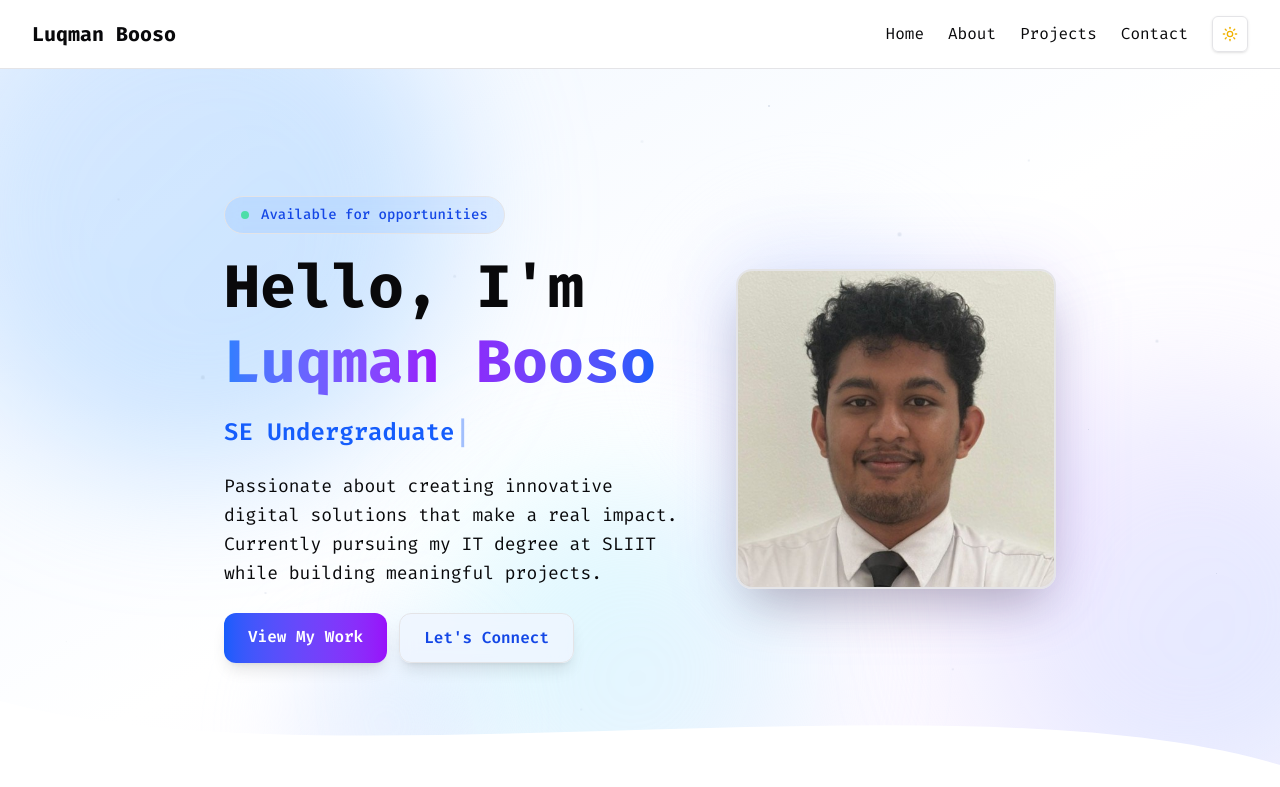
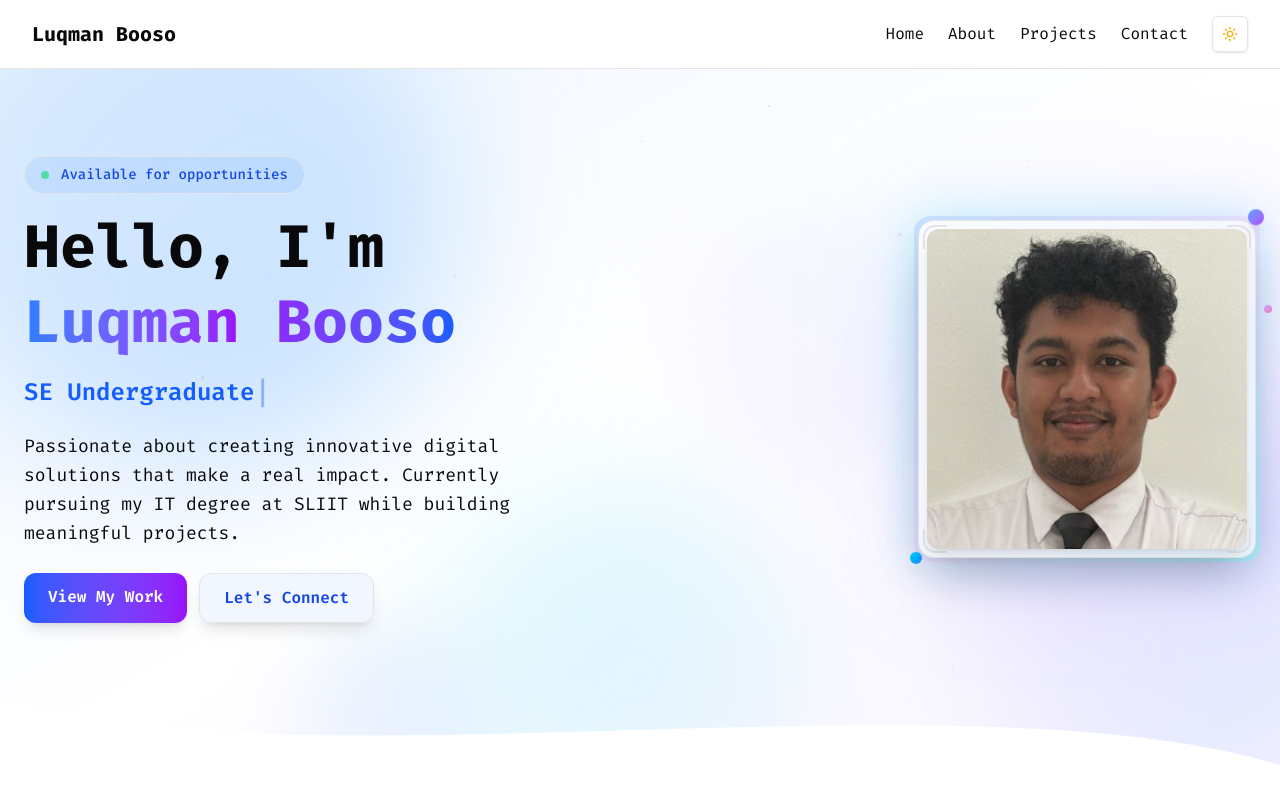
Before and after one commit to luqmanbooso/next-portfolio, a Next.js app: page / in a window 1280 px wide. Shown: the top 787 px of the page. Built offline with nearby package versions, Linux system fonts and the light colour scheme.

Commit message:
Add typewriter-effect dependency and enhance HeroSection component visuals

```diff
--- a/package.json
+++ b/package.json
@@ -36,6 +36,7 @@
     "swiper": "^11.2.10",
     "tailwind-merge": "^3.3.1",
     "tailwindcss-animate": "^1.0.7",
+    "typewriter-effect": "^2.22.0",
     "zod": "^4.1.4"
   },
   "devDependencies": {
--- a/src/components/sections/HeroSection.tsx
+++ b/src/components/sections/HeroSection.tsx
@@ -5,7 +5,7 @@ import Typewriter from "typewriter-effect"
 
 export default function HeroSection() {
   return (
-    <section className="relative w-full min-h-[90vh] flex items-center justify-center overflow-hidden bg-background">
+    <section className="relative w-full min-h-[90vh]  overflow-hidden bg-background">
 
       {/* Enhanced animated background */}
       <div className="absolute inset-0 overflow-hidden">
@@ -68,7 +68,7 @@ export default function HeroSection() {
       <div className="relative z-10 flex flex-col lg:flex-row items-center justify-between px-6 py-12 max-w-7xl mx-auto min-h-[80vh]">
 
         {/* Content Section */}
-        <div className="lg:w-[55%] text-center lg:text-left order-2 lg:order-1">
+        <div className="lg:w-[55%] lg:text-left order-2 lg:order-1">
 
           {/* Greeting Badge */}
           <div className="inline-flex items-center px-4 py-2 bg-blue-500/10 dark:bg-blue-600/20 backdrop-blur-sm border border-blue-300/30 dark:border-blue-500/30 rounded-full mb-4 text-blue-700 dark:text-blue-300">
@@ -87,7 +87,7 @@ export default function HeroSection() {
 
           {/* Typewriter Effect */}
           <div className="mb-6">
-            <div className="text-lg md:text-xl lg:text-2xl font-semibold text-blue-600 dark:text-blue-400 min-h-[2rem] flex items-center justify-center lg:justify-start">
+            <div className="text-lg md:text-xl lg:text-2xl font-semibold text-blue-600 dark:text-blue-400 min-h-[2rem] flex items-center lg:justify-start">
               <Typewriter
                 options={{
                   strings: [
@@ -106,7 +106,7 @@ export default function HeroSection() {
           </div>
 
           {/* Description */}
-          <div className="text-muted-foreground mb-6 max-w-lg mx-auto lg:mx-0">
+          <div className="text-muted-foreground mb-6 max-w-lg lg:mx-0">
             <p className="text-base lg:text-lg leading-relaxed">
               Passionate about creating innovative digital solutions that make a real impact.
               Currently pursuing my IT degree at SLIIT while building meaningful projects.
@@ -114,7 +114,7 @@ export default function HeroSection() {
           </div>
 
           {/* Action Buttons */}
-          <div className="flex flex-col sm:flex-row gap-3 justify-center lg:justify-start">
+          <div className="flex flex-col sm:flex-row gap-3 lg:justify-start">
             <a
               href="#projects"
               className="px-6 py-3 bg-gradient-to-r from-blue-600 to-purple-600 text-white font-semibold rounded-xl hover:from-blue-700 hover:to-purple-700 transition-colors duration-200 shadow-lg text-sm lg:text-base"
@@ -133,17 +133,38 @@ export default function HeroSection() {
 
         {/* Image Section */}
         <div className="lg:w-[40%] flex justify-center lg:justify-end order-1 lg:order-2 mb-8 lg:mb-0">
-          <div className="relative">
-            {/* Animated glow behind image */}
-            <div className="absolute inset-0 bg-gradient-to-br from-blue-500/30 to-purple-500/30 dark:from-blue-400/20 dark:to-purple-400/20 rounded-2xl blur-2xl animate-pulse"></div>
+          <div className="relative group">
+            {/* Multiple glow layers */}
+            <div className="absolute -inset-4 bg-gradient-to-br from-blue-500/20 to-purple-500/20 dark:from-blue-400/15 dark:to-purple-400/15 rounded-3xl blur-3xl animate-pulse group-hover:from-blue-500/30 group-hover:to-purple-500/30 transition-all duration-700"></div>
+            <div className="absolute -inset-2 bg-gradient-to-br from-cyan-400/30 to-blue-500/30 dark:from-cyan-400/20 dark:to-blue-500/20 rounded-2xl blur-xl animate-pulse delay-500 group-hover:from-cyan-400/40 group-hover:to-blue-500/40 transition-all duration-700"></div>
+
+            {/* Decorative frame */}
+            <div className="absolute -inset-1 bg-gradient-to-br from-blue-200/80 via-purple-200/60 to-cyan-200/80 dark:from-blue-600/40 dark:via-purple-600/30 dark:to-cyan-600/40 rounded-2xl p-[2px]">
+              <div className="w-full h-full bg-background/80 backdrop-blur-sm rounded-2xl"></div>
+            </div>
+
+            {/* Main image container */}
+            <div className="relative bg-gradient-to-br from-white/90 to-blue-50/90 dark:from-slate-800/90 dark:to-slate-900/90 backdrop-blur-sm rounded-2xl p-2 shadow-2xl border border-white/50 dark:border-slate-600/50">
               <Image
                 src="/cv.jpg"
                 alt="Luqman Booso"
                 width={350}
                 height={350}
-              className="relative z-10 w-64 h-64 md:w-72 md:h-72 lg:w-80 lg:h-80 object-cover rounded-2xl border-2 border-blue-200/50 dark:border-blue-700/50 shadow-2xl"
+                className="relative z-10 w-64 h-64 md:w-72 md:h-72 lg:w-80 lg:h-80 object-cover rounded-xl shadow-lg transition-transform duration-500 group-hover:scale-[1.02]"
                 priority
               />
+
+              {/* Corner accents */}
+              <div className="absolute top-1 left-1 w-6 h-6 border-l-2 border-t-2 border-blue-500/60 dark:border-blue-400/60 rounded-tl-xl"></div>
+              <div className="absolute top-1 right-1 w-6 h-6 border-r-2 border-t-2 border-blue-500/60 dark:border-blue-400/60 rounded-tr-xl"></div>
+              <div className="absolute bottom-1 left-1 w-6 h-6 border-l-2 border-b-2 border-blue-500/60 dark:border-blue-400/60 rounded-bl-xl"></div>
+              <div className="absolute bottom-1 right-1 w-6 h-6 border-r-2 border-b-2 border-blue-500/60 dark:border-blue-400/60 rounded-br-xl"></div>
+            </div>
+
+            {/* Floating elements */}
+            <div className="absolute -top-2 -right-2 w-4 h-4 bg-gradient-to-br from-blue-400 to-purple-500 rounded-full shadow-lg animate-bounce delay-1000"></div>
+            <div className="absolute -bottom-2 -left-2 w-3 h-3 bg-gradient-to-br from-cyan-400 to-blue-500 rounded-full shadow-lg animate-bounce delay-2000"></div>
+            <div className="absolute top-1/4 -right-4 w-2 h-2 bg-gradient-to-br from-purple-400 to-pink-500 rounded-full shadow-lg animate-pulse delay-500"></div>
           </div>
         </div>
       </div>
```
Also changed, not shown: 1 other file (tests, documents, lock files or other folders). Lines whose indentation alone changed are shown as unchanged.
